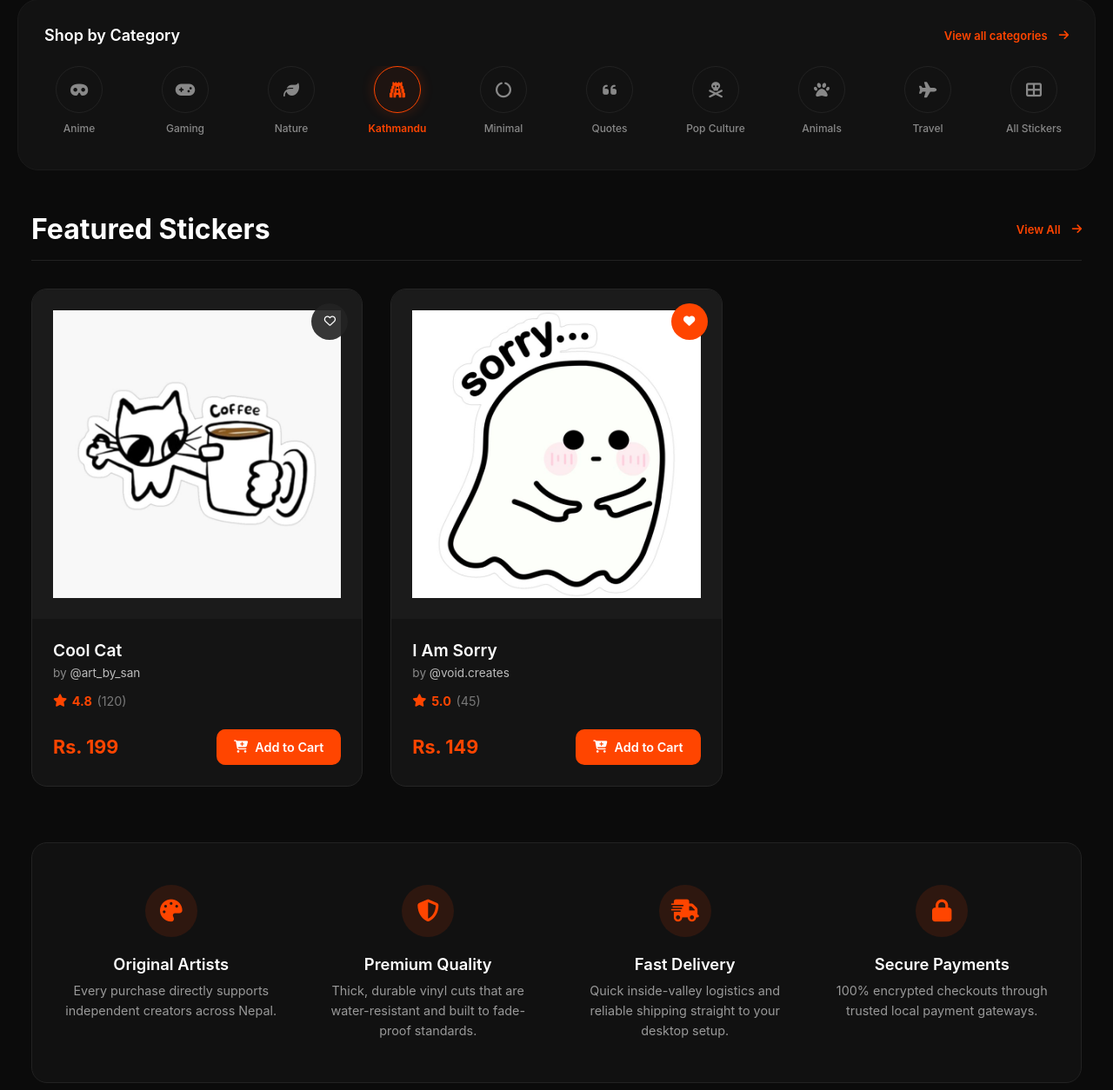
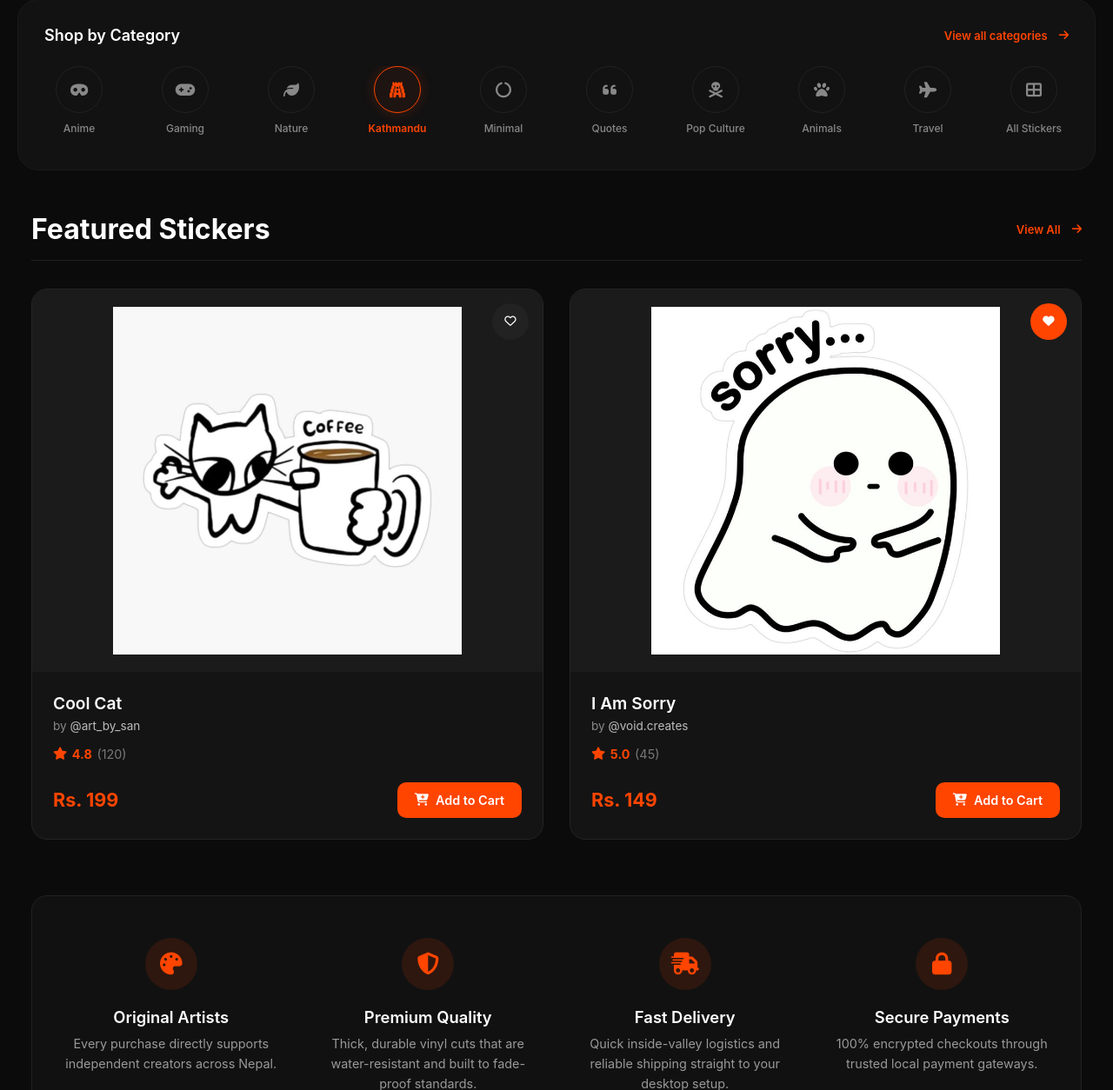
Before and after one commit to DityaAdhikari/sticker-marketplace, a Python web app: template templates/index.html in a window 1280 px wide. Shown: the part 711-1965 px from the top of the page at 87% size. Run offline with Jinja, Linux system fonts and the light colour scheme; the template is opened without the code that fills it, so the values that code supplies are empty; some libraries are stand-ins or nearby versions.

Commit message:
feature css rearranged

```diff
--- a/static/css/style.css
+++ b/static/css/style.css
@@ -6,7 +6,7 @@
   margin: 0 auto;
   padding: 3rem 1rem;
   color: #ffffff;
-  font-family: 'Segoe UI', Tahoma, Geneva, Verdana, sans-serif; /* Clean baseline font */
+  font-family: 'Segoe UI', Tahoma, Geneva, Verdana, sans-serif;
 }
 
 /* ==========================================================================
@@ -59,8 +59,9 @@
    ========================================================================== */
 .stickers-grid {
   display: grid;
-  grid-template-columns: repeat(auto-fill, minmax(280px, 1fr));
-  gap: 2rem;
+  /* Suggestion 5: Made cards wider using auto-fit and a 340px base, with 30px gaps */
+  grid-template-columns: repeat(auto-fit, minmax(340px, 1fr));
+  gap: 30px;
 }
 
 .sticker-card {
@@ -68,23 +69,27 @@
   border: 1px solid #252525;
   border-radius: 18px;
   overflow: hidden;
+  /* Suggestion 2: Standardized flex configuration to ensure uniform heights */
   display: flex;
   flex-direction: column;
+  height: 100%;
+  position: relative;
   transition: .3s ease;
-  position: relative;
 }
 
+/* Suggestion 6: Enhanced, smoother vertical hover shift and dynamic shadow expansion */
 .sticker-card:hover {
-  transform: translateY(-6px);
+  transform: translateY(-8px);
   border-color: #ff4500;
-  box-shadow: 0 15px 30px rgba(0, 0, 0, .35);
+  box-shadow: 0 20px 40px rgba(0, 0, 0, .45);
 }
 
 /* Image Wrapper & Wishlist */
 .card-image-wrapper {
   position: relative;
   background: #1b1b1b;
-  padding-top: 100%; /* Keeps a perfect square ratio */
+  /* Suggestion 1: Reduced height to a 4:3 widescreen aspect ratio */
+  padding-top: 75%;
 }
 
 .feature_product {
@@ -93,7 +98,8 @@
   display: flex;
   justify-content: center;
   align-items: center;
-  padding: 1.5rem;
+  /* Suggestion 4: Balanced internal breathing space */
+  padding: 20px;
 }
 
 .product-img {
@@ -129,7 +135,7 @@
   color: white;
 }
 
-/* Card Metadata Inner spacing */
+/* Card Metadata */
 .card-meta {
   padding: 1.5rem;
   display: flex;
@@ -176,12 +182,13 @@
   color: #777;
 }
 
-/* Action Row (Price & Button placement) */
+/* Action Row (Price & Button) */
+/* Suggestion 3: Aligned layout across columns using auto margins */
 .card-action-row {
   display: flex;
   justify-content: space-between;
   align-items: center;
-  margin-top: auto; /* Aligns row items precisely across cards */
+  margin-top: auto;
 }
 
 .currency-price {
```
